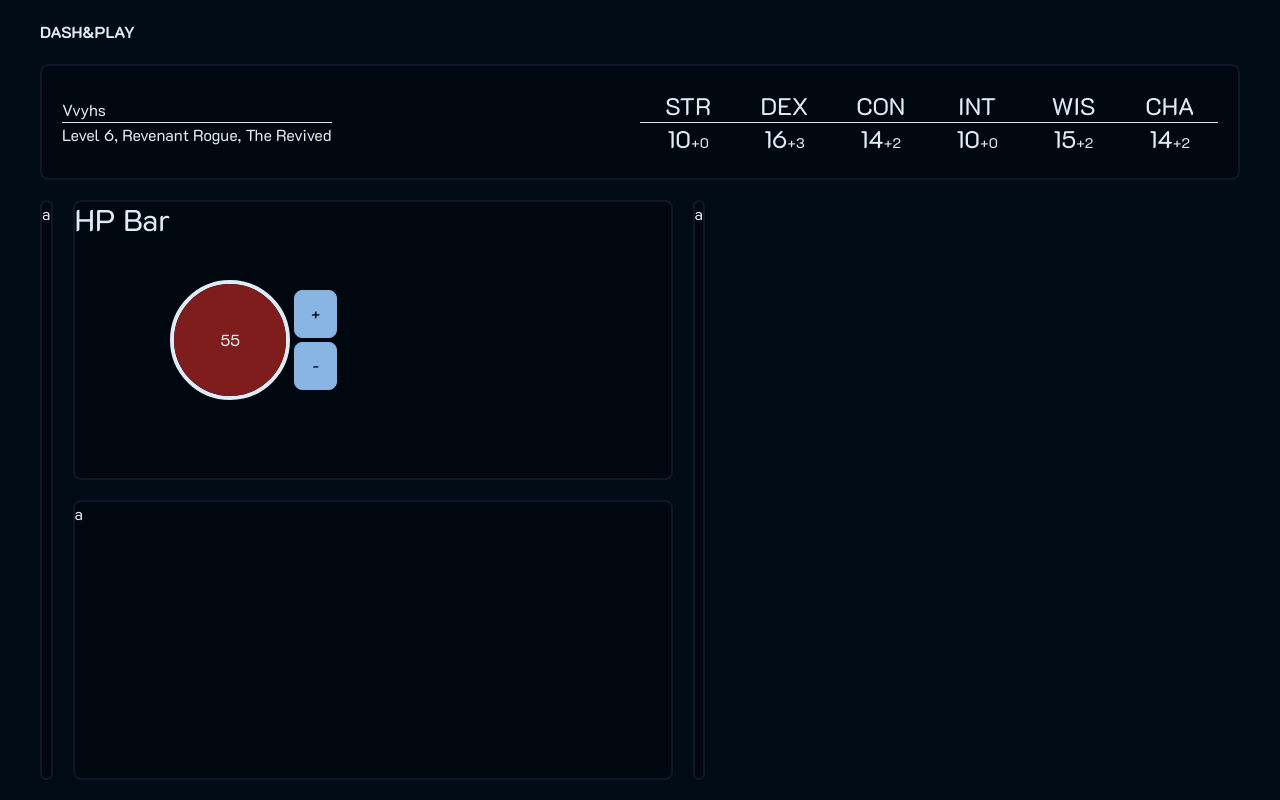
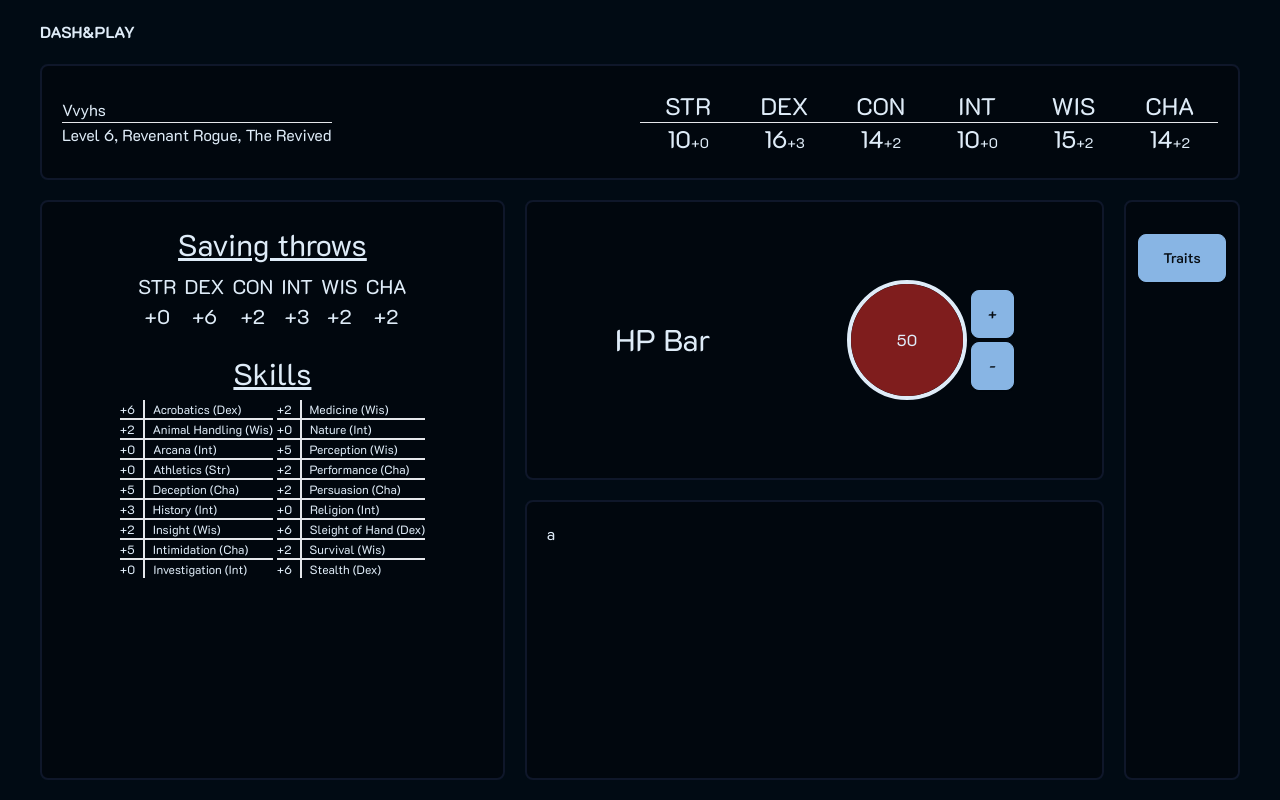
Before and after one commit to mihajlo252/dash-and-play, a React (Vite) app: page /#/ in a window 1280 px wide. Built offline with nearby package versions, Linux system fonts and the light colour scheme.

Commit message:
Fix issue with scroll while dragging range input

```diff
--- a/src/index.css
+++ b/src/index.css
@@ -9,6 +9,6 @@
 	font-family: "K2D", sans-serif;
 }
 
-body {
+/* body {
   overscroll-behavior: contain;
-}
+} */
--- a/src/routes/index.lazy.tsx
+++ b/src/routes/index.lazy.tsx
@@ -3,6 +3,7 @@ import { motion } from "framer-motion";
 import { BoxSection } from "../components/BoxSection";
 import { CharacterProfile } from "../sections/CharacterProfile";
 import { HPBar } from "../sections/HPBar/HPBar";
+import { Stats } from "../sections/Stats/Stats";
 
 export const Route = createLazyFileRoute("/")({
     component: Home,
@@ -12,20 +13,30 @@ const gap = "gap-5";
 
 function Home() {
     return (
-        <motion.main className={`grid h-full w-full grid-rows-[.2fr_1fr] ${gap}`} initial={{ opacity: 0 }} animate={{ opacity: 1 }}>
+        <motion.main
+            className={`grid h-full w-full grid-rows-[.2fr_1fr] ${gap}`}
+            initial={{ opacity: 0 }}
+            animate={{ opacity: 1 }}
+        >
             <CharacterProfile />
             <section className={`flex ${gap}`}>
-                <BoxSection width="w-[40%]">a</BoxSection>
+                <BoxSection styles="w-[40%] flex flex-col gap-5 p-5">
+                    <Stats />
+                </BoxSection>
                 <div className={`flex h-full w-[50%] flex-col ${gap}`}>
-                  <BoxSection width="w-full flex justify-around items-center">
-                    <div>
-                        <h2 className="text-3xl">HP Bar</h2>
-                    </div>
-                    <HPBar maxHP={55} />
-                  </BoxSection>
-                  <BoxSection width="w-full">a</BoxSection>
+                    <BoxSection styles="w-full flex justify-around items-center p-5">
+                        <div>
+                            <h2 className="text-3xl">HP Bar</h2>
+                        </div>
+                        <HPBar maxHP={50} />
+                    </BoxSection>
+                    <BoxSection styles="w-full p-5">a</BoxSection>
                 </div>
-                <BoxSection width="w-[10%]">a</BoxSection>
+                <BoxSection styles="w-[10%] flex flex-col py-5">
+                    <nav className="flex flex-col gap-5 p-3">
+                        <button className="btn btn-primary">Traits</button>
+                    </nav>
+                </BoxSection>
             </section>
         </motion.main>
     );
--- a/src/sections/HPBar/HPBar.tsx
+++ b/src/sections/HPBar/HPBar.tsx
@@ -34,7 +34,7 @@ export const HPBar = ({maxHP}: {maxHP: number}) => {
                 </p>
                 <input
                     type="range"
-                    className={`absolute left-1/2 top-0 h-[120px] w-full -translate-x-1/2 -rotate-90 opacity-0`}
+                    className={`absolute left-1/2 top-0 h-[120px] w-full -translate-x-1/2 -rotate-90 touch-none opacity-0`}
                     min={0}
                     max={maxHP}
                     step={1}
```
